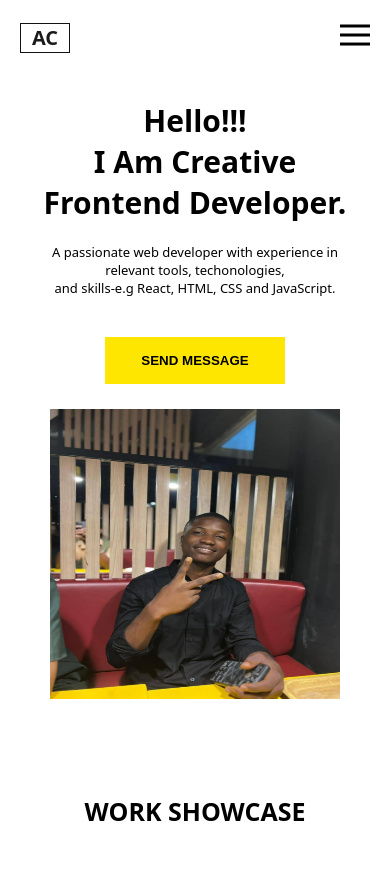
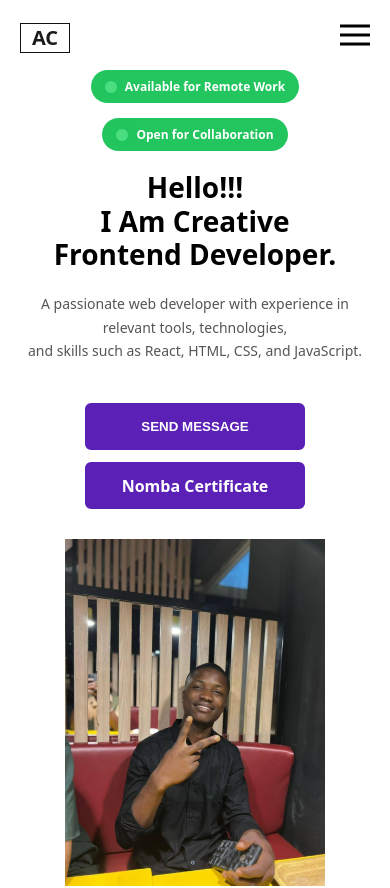
Before and after one commit to Andypraise/react-portfolio, a React (Vite) app: page / in a window 390 px wide. Shown: the top 888 px of the page. Built offline with nearby package versions, Linux system fonts and the light colour scheme.

Commit message:
mades changes in home section

```diff
--- a/src/Footer/Footer.jsx
+++ b/src/Footer/Footer.jsx
@@ -6,13 +6,14 @@ function Footer() {
   const scrollToTop = () => {
     window.scrollTo({ top: 0, behavior: "smooth" });
   };
+  const year = new Date().getFullYear()
   return (
     <div className="footer-section">
       <div className="footer-feature">
         <div className="logo">
           <h1>AC</h1>
         </div>
-        <p>&copy; 2025 - Andy Chibueze,All Right Reserved.</p>
+        <p>&copy; {year} - Andy Chibueze,All Right Reserved.</p>
       </div>
       <div>
         <a href="" onClick={scrollToTop}>BACK TO TOP <img src={backImage} alt="" width="20px" /></a>
--- a/src/page/Home/Home.css
+++ b/src/page/Home/Home.css
@@ -1,147 +1,193 @@
-
-.home-section{
+.home-section {
   display: flex;
   justify-content: center;
   align-items: center;
+  gap: 50px;
   margin-top: 150px;
- gap: 50px;
+  padding: 0 20px;
 }
+
 .home-feature h2 {
   font-size: 50px;
-  color: black;
+  color: #000;
+  line-height: 1.2;
+}
 
+.home-feature p {
+  margin-top: 20px;
+  line-height: 1.7;
+  color: #555;
 }
-.home-section img{
-    width: 450px;
-    height: 470px;
+
+.home-section img {
+  width: 100%;
+  max-width: 450px;
+  height: auto;
 }
-.home-feature p{
-    margin-top: 20px;
+
+/* ================= Buttons ================= */
+
+.btn {
+  margin-top: 40px;
+  display: flex;
+  flex-wrap: wrap;
+  align-items: center;
+  gap: 12px;
 }
-.btn{
-    margin-top: 40px;
-}
-.btn button{
+
+.btn button,
+.btn a {
   width: 180px;
   height: 47px;
-    border: none;
-    outline: none;
-    background-color: #FFE600;
-    color: black;
+  display: flex;
+  justify-content: center;
+  align-items: center;
+  background: #5b21b6;
+  color: #fff;
+  text-decoration: none;
   font-weight: 700;
+  border: 2px solid #5b21b6;
+  border-radius: 6px;
   cursor: pointer;
-    transition: all .3s ease-in-out;
-}
-.btn button:hover{
-    border: 2px solid #FFE600;
-    background: none;
+  transition: all 0.3s ease;
 }
 
-@media(max-width:991px){
-    .home-section img{
-    width: 270px;
-    height: 300px;
-
-}
-.home-section{
-    padding: 35px;
-     gap: 10px;
-}
-.home-feature h2{
-    font-size: 30px;
+.btn button:hover,
+.btn a:hover {
+  background: transparent;
+  color: #000;
+  transform: scale(1.05);
 }
 
+.btn-violet {
+  background: #5b21b6;
+  border-color: #8b5cf6;
 }
 
-@media(max-width:850px){
-.home-section img{
-    width: 250px;
-    height: 270px;
+.btn-violet:hover {
+  background: transparent;
+  color: #000;
+}
 
+/* ================= Status Badges ================= */
+
+.button-group {
+  display: flex;
+  flex-wrap: wrap;
+  gap: 15px;
+  margin-bottom: 20px;
 }
-.home-section{
-    padding: 35px;
-     gap: 5px;
+
+.btn-green {
+  display: inline-flex;
+  align-items: center;
+  gap: 8px;
+  padding: 8px 14px;
+  background: #22c55e;
+  color: #fff;
+  text-decoration: none;
+  border-radius: 20px;
+  font-size: 12px;
+  font-weight: 600;
 }
-.home-feature h2{
-    font-size: 25px;
- gap: 20px;
+
+.btn-green:hover {
+  background: #16a34a;
+}
+
+/* ================= Pulse Dot ================= */
+
+.pulse-dot {
+  position: relative;
+  width: 12px;
+  height: 12px;
+  display: inline-block;
+}
+
+.pulse-dot::before {
+  content: "";
+  position: absolute;
+  inset: 0;
+  border-radius: 50%;
+  background: #4ade80;
+  animation: ping 1.2s cubic-bezier(0, 0, 0.2, 1) infinite;
+}
+
+.pulse-dot::after {
+  content: "";
+  position: absolute;
+  inset: 0;
+  border-radius: 50%;
+  background: #4ade80;
+}
+
+@keyframes ping {
+  75%,
+  100% {
+    transform: scale(2);
+    opacity: 0;
   }
 }
 
-@media(max-width:768px){
-    .home-section{
-        display: flex;
-        flex-direction: column;
-        align-items: center;
-        text-align: center;
-        margin-top: 70px;
-        gap: 25px;
-    }
-    .home-feature h2{
-        font-size: 25px;
-    }
-    .home-feature p{
-        font-size: 15px;
-    }
-    .home-section img{
-        width: 350px;
-        height: 350px;
+/* ================= Responsive ================= */
+
+@media (max-width: 991px) {
+  .home-section {
+    gap: 30px;
+    margin-top: 120px;
   }
 
-
+  .home-feature h2 {
+    font-size: 40px;
   }
 
-@media(max-width:645px){
- .home-section{
-        display: flex;
-        flex-direction: column;
-         gap: 25px;
-    }
-    .home-section{
-        padding: 30px;
+  .home-section img {
+    max-width: 350px;
   }
 }
 
-@media(max-width:545px){
- .home-section{
-        display: flex;
+@media (max-width: 768px) {
+  .home-section {
     flex-direction: column;
-         gap: 25px;
+    text-align: center;
+    gap: 30px;
+    margin-top: 70px;
   }
-    .home-feature{
-        text-align: center;
+
+  .home-feature h2 {
+    font-size: 32px;
   }
-    .home-feature h2{
-        font-size: 30px;
+
+  .home-feature p {
+    font-size: 15px;
   }
-    .home-feature p{
-        font-size: 13px;
+
+  .home-section img {
+    max-width: 320px;
   }
-    .home-section img{
-        width: 350px;
-        height: 350px;
+
+  .button-group,
+  .btn {
+    justify-content: center;
   }
 }
-@media(max-width:400px){
-    .home-section{
-        display: flex;
-        flex-direction: column;
-         gap: 25px;
 
-     }
-    .home-feature{
-        text-align: center;
-    }
-    .home-feature h2{
-        font-size: 30px;
-    }
-    .home-feature p{
-        font-size: 13px;
-    }
-    .home-section img{
-        width: 290px;
-        height: 290px;
+@media (max-width: 480px) {
+  .home-feature h2 {
+    font-size: 28px;
   }
 
+  .home-feature p {
+    font-size: 14px;
   }
+
+  .home-section img {
+    max-width: 260px;
+  }
+
+  .btn button,
+  .btn a {
+    width: 100%;
+    max-width: 220px;
+  }
+}
--- a/src/page/Home/Home.jsx
+++ b/src/page/Home/Home.jsx
@@ -1,35 +1,68 @@
 import React from "react";
 import homeImage from "../../assets/image7.png";
+import certificate from "../../assets/nomba-certified-NMB-2026-T4MHSO.png"; // Update with your actual file name
 import "./Home.css";
+
 function Home() {
   const phoneNumber = "2349133277350";
 
   const handleWhatsApp = () => {
-    const defaultMessage = "Hello, I’d like to know more about your services!";
+    const defaultMessage =
+      "Hello, I'd like to know more about your services!";
+
     window.open(
       `https://wa.me/${phoneNumber}?text=${encodeURIComponent(defaultMessage)}`,
       "_blank"
     );
   };
+
   return (
     <div>
       <div className="home-section">
         <div className="home-feature">
+          <div className="button-group">
+            <span className="btn-green">
+              <span className="pulse-dot"></span>
+              Available for Remote Work
+            </span>
+
+            <span className="btn-green">
+              <span className="pulse-dot"></span>
+              Open for Collaboration
+            </span>
+          </div>
+
           <h2>
             Hello!!! <br />
             I Am Creative <br />
             Frontend Developer.
           </h2>
+
           <p>
             A passionate web developer with experience in relevant tools,
-            techonologies, <br /> and skills-e.g React, HTML, CSS and JavaScript.
+            technologies, <br />
+            and skills such as React, HTML, CSS, and JavaScript.
           </p>
+
           <div className="btn">
-            <button onClick={handleWhatsApp}>SEND MESSAGE</button>
+            <button onClick={handleWhatsApp}>
+              SEND MESSAGE
+            </button>
+
+            <a
+              href={certificate}
+              download
+              target="_blank"
+              rel="noopener noreferrer"
+              className="btn-violet"
+            >
+              Nomba Certificate
+            </a>
           </div>
         </div>
+
         <div>
-          <img src={homeImage} alt="" />
+          <img src={homeImage} alt="Frontend Developer" />
         </div>
       </div>
     </div>
```
Also changed, not shown: src/assets/nomba-certified-NMB-2026-T4MHSO.png (added). Lines whose indentation alone changed are shown as unchanged.
